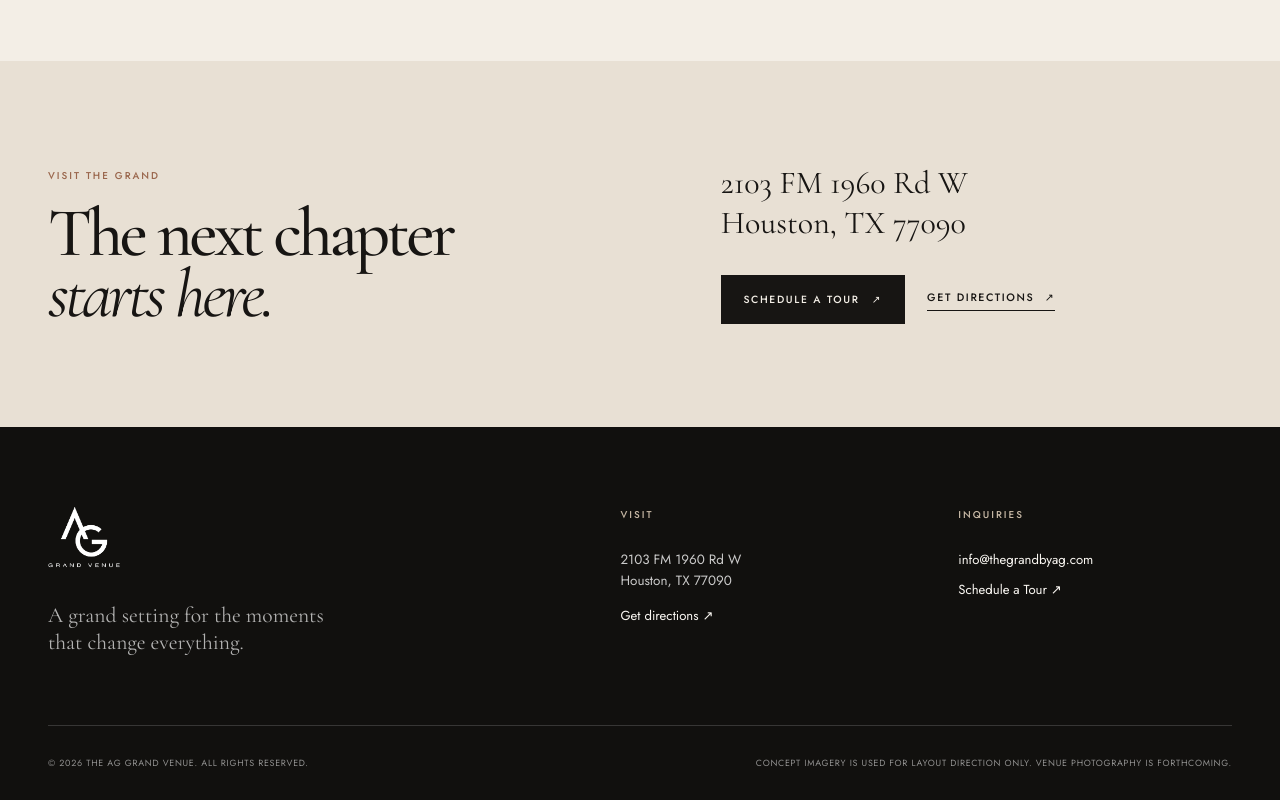
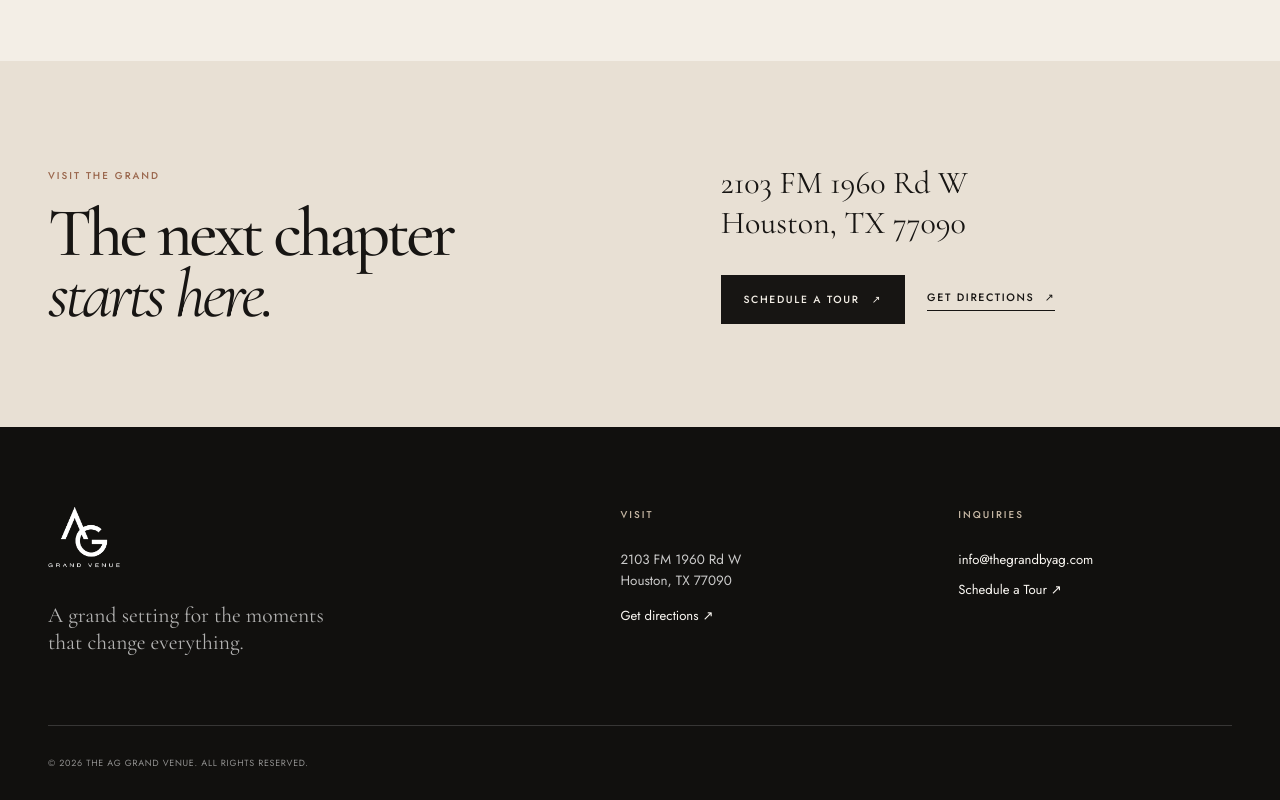
Before and after one commit to sarahcodesgit/thegrandvenuebyag-website, a React (Vite) app: page / in a window 1280 px wide. Shown: the part 4081-4881 px from the top of the page. Built offline with nearby package versions, Linux system fonts and the light colour scheme.

Commit message:
Remove concept imagery footer note

```diff
--- a/src/components/SiteFooter.tsx
+++ b/src/components/SiteFooter.tsx
@@ -25,7 +25,6 @@ export function SiteFooter() {
       </div>
       <div className="footer-bottom container">
         <p>© {new Date().getFullYear()} The AG Grand Venue. All rights reserved.</p>
-        <p>Concept imagery is used for layout direction only. Venue photography is forthcoming.</p>
       </div>
     </footer>
   );
```
